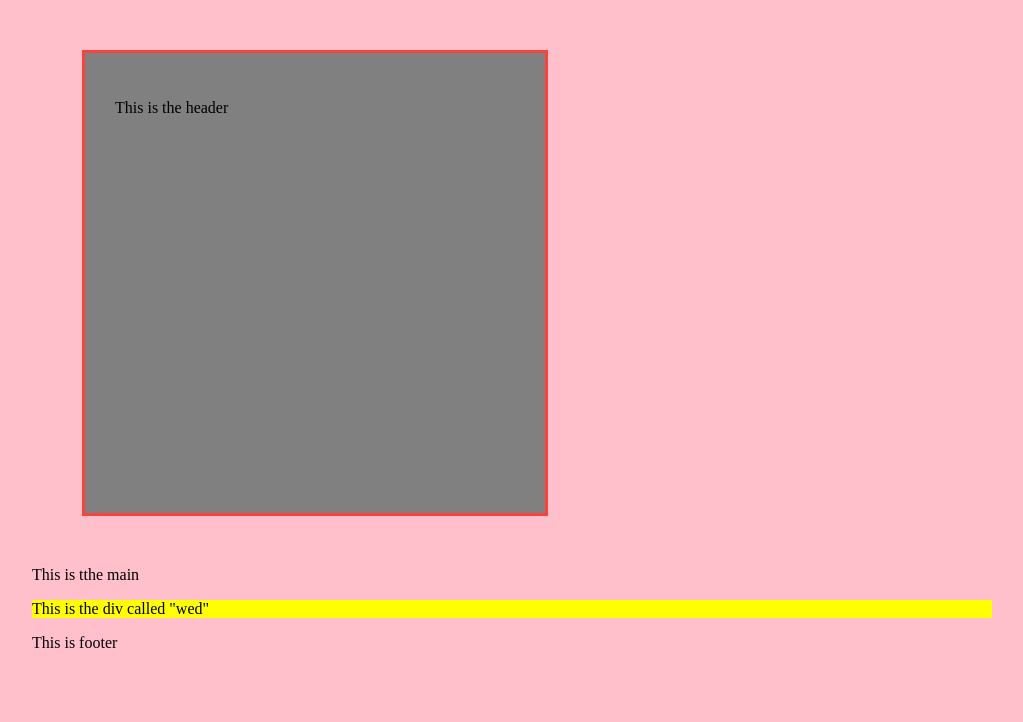
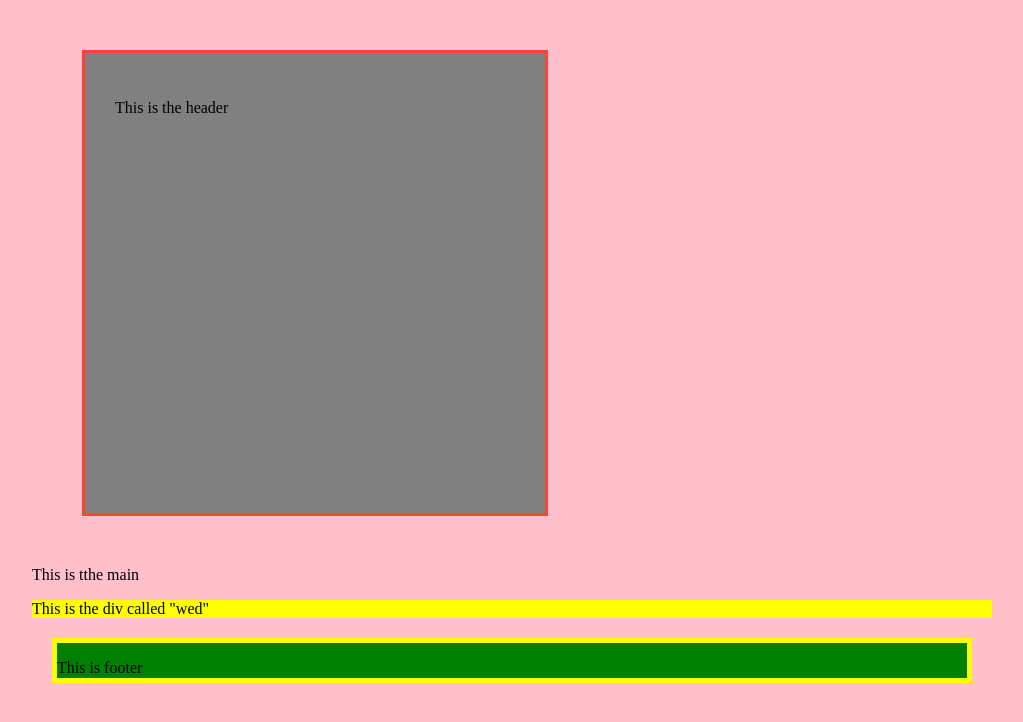
Before and after one commit to jxc1478/jxc1478.github.io, a plain HTML site: page class_examples/box-model/index.html in a window 1280 px wide. Shown: the whole page, without its empty margins (128-1151 px from the left). Drawn offline with Linux system fonts and the light colour scheme.

Commit message:
Update style.css

```diff
--- a/class_examples/box-model/style.css
+++ b/class_examples/box-model/style.css
@@ -23,3 +23,9 @@ main {
 .wed { background-color: yellow;
 
 }
+footer{
+  background-color: green;
+  border: 5px solid yellow;
+  margin: 20px;
+  height: 35px;
+}
```
